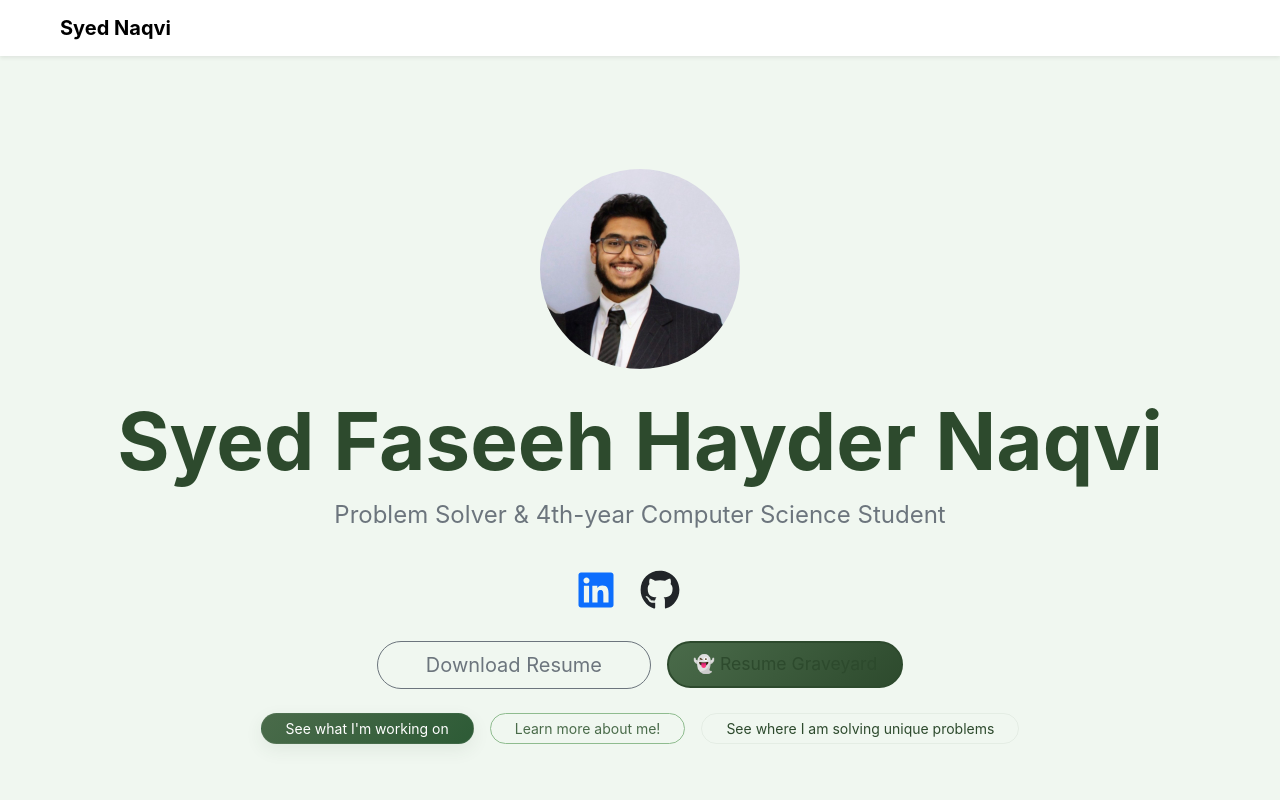
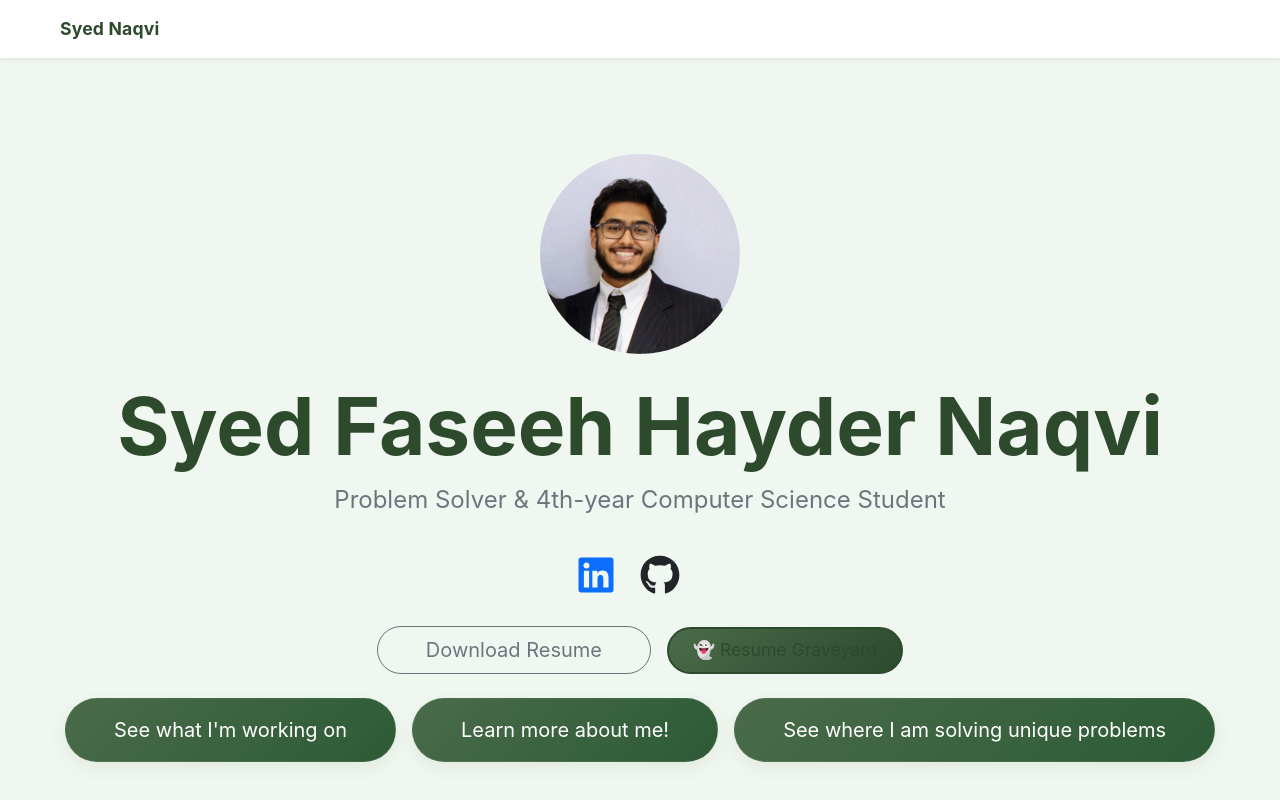
Before and after one commit to Faseeh-Naqvi/faseeh.ca, a React (Create React App) app in the folder my-portfolio/: page / in a window 1280 px wide. Shown: the top 800 px of the page. Built offline with nearby package versions, Linux system fonts and the light colour scheme.

Commit message:
Enhance navbar readability and update button styles on Home page for better accessibility

```diff
--- a/my-portfolio/src/index.css
+++ b/my-portfolio/src/index.css
@@ -1,3 +1,40 @@
+/* Navbar readability fix */
+.navbar {
+  background: var(--bs-light) !important;
+  color: var(--bs-body-color) !important;
+  box-shadow: 0 2px 12px rgba(44, 62, 80, 0.04);
+}
+.navbar .navbar-brand,
+.navbar .nav-link {
+  color: var(--bs-body-color) !important;
+  font-weight: 600;
+  letter-spacing: 0.01em;
+  font-size: 1.1rem;
+  transition: color 0.15s;
+}
+.navbar .nav-link.active,
+.navbar .nav-link:focus,
+.navbar .nav-link:hover {
+  color: var(--bs-primary) !important;
+  background: none !important;
+}
+.navbar .navbar-toggler {
+  border-color: var(--bs-primary) !important;
+}
+.navbar .navbar-toggler-icon {
+  background-image: none;
+  position: relative;
+}
+.navbar .navbar-toggler-icon:after {
+  content: '';
+  display: block;
+  width: 1.5em;
+  height: 0.2em;
+  background: var(--bs-primary);
+  border-radius: 2px;
+  margin: 0.3em 0;
+  box-shadow: 0 0.4em 0 0 var(--bs-primary), 0 0.8em 0 0 var(--bs-primary);
+}
 body {
   margin: 0;
   font-family: -apple-system, BlinkMacSystemFont, 'Segoe UI', 'Roboto', 'Oxygen',
--- a/my-portfolio/src/pages/About.js
+++ b/my-portfolio/src/pages/About.js
@@ -49,8 +49,7 @@ export default function About() {
 
       {/* ---------- Intro ---------- */}
       <p className="fs-lg">
-        I’m a fourth-year Computer Science student at Western University who
-        <strong> loves reading, learning, and problem solving</strong>.
+        I’m a fourth-year Computer Science student at Western University who loves reading, learning, and problem solving.
         I love entrepreneurship! Please get in touch if you are working on something cool! Lately I’ve been diving into various philosophies, psychology, and how
         social media rewires our brains. When I’m not coding, you’ll find me watching
         videos on my interests! I recently picked up film reviewing as a hobby. Check out my letterboxd: fazeeh
--- a/my-portfolio/src/pages/Home.js
+++ b/my-portfolio/src/pages/Home.js
@@ -83,9 +83,9 @@ export default function Home() {
 
         {/* Quick Links */}
         <div className="d-flex flex-column flex-sm-row gap-3 align-items-center mt-4">
-          <a href="/businesses" className="btn btn-sm btn-theme rounded-pill px-4">See what I'm working on</a>
-          <a href="/about" className="btn btn-sm btn-theme-outline rounded-pill px-4">Learn more about me!</a>
-          <a href="/projects" className="btn btn-sm btn-ghost rounded-pill px-4">See where I am solving unique problems</a>
+          <a href="/businesses" className="btn btn-lg btn-theme rounded-pill px-5 py-3 fs-5">See what I'm working on</a>
+          <a href="/about" className="btn btn-lg btn-theme rounded-pill px-5 py-3 fs-5">Learn more about me!</a>
+          <a href="/projects" className="btn btn-lg btn-theme rounded-pill px-5 py-3 fs-5">See where I am solving unique problems</a>
         </div>
       </div>
 
```
